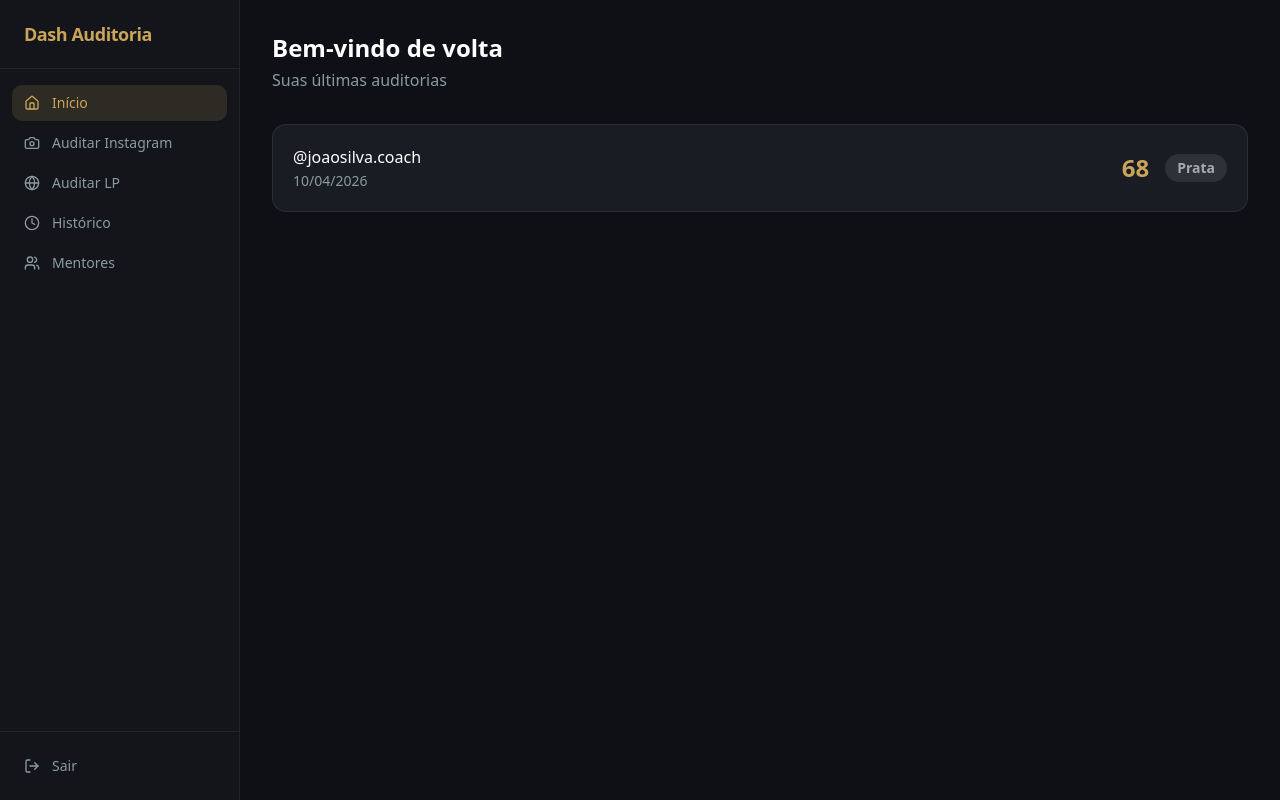
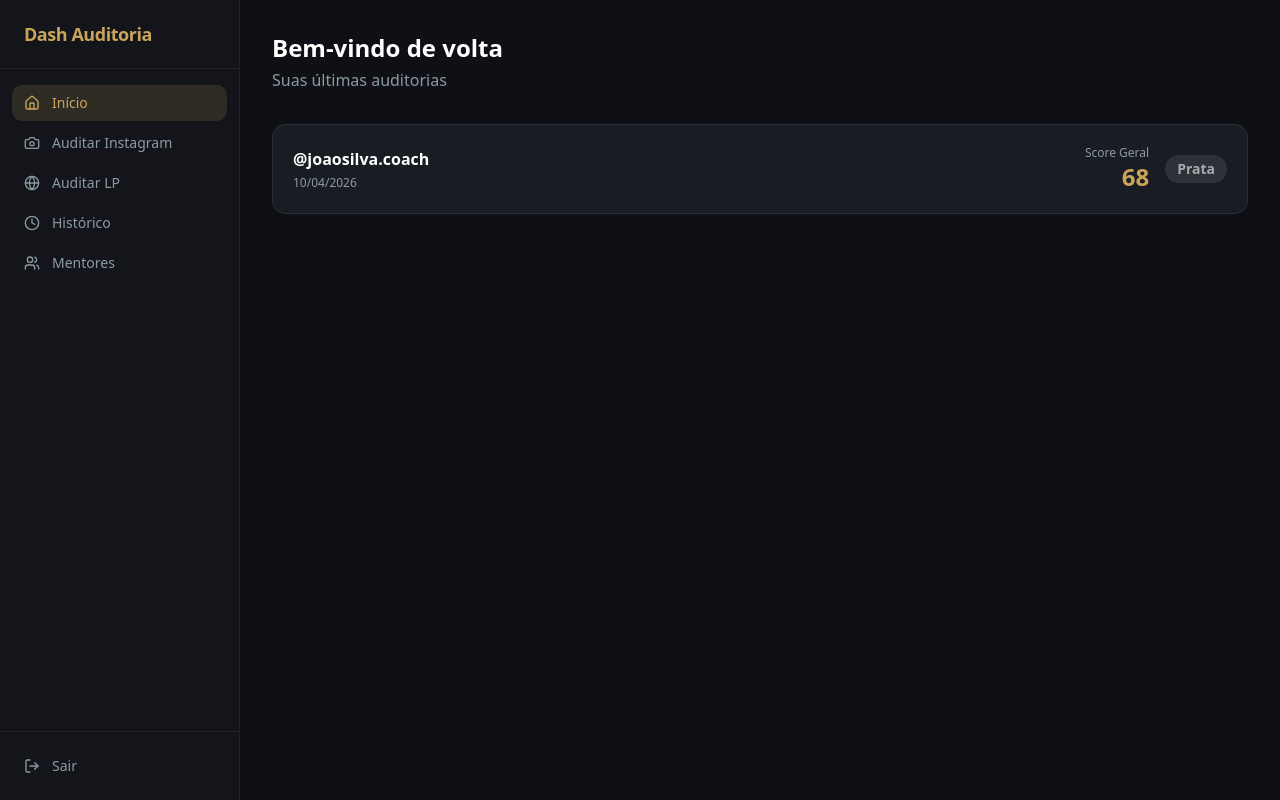
Before and after one commit to matheusuchoa-morf/dash-auditoria, a Next.js app: page / in a window 1280 px wide. Built offline with nearby package versions, Linux system fonts and the light colour scheme; no server answers.

Commit message:
fix: use AuditCard in home page, rename LayerScoreCardProps, remove redundant class

```diff
--- a/app/(dashboard)/page.tsx
+++ b/app/(dashboard)/page.tsx
@@ -1,5 +1,5 @@
 import { db } from '@/lib/db'
-import { TierBadge } from '@/components/audit/TierBadge'
+import { AuditCard } from '@/components/audit/AuditCard'
 import { cookies } from 'next/headers'
 import Link from 'next/link'
 
@@ -23,22 +23,7 @@ export default async function HomePage() {
       ) : (
         <div className="grid gap-4">
           {audits.map(audit => (
-            <Link
-              key={audit.id}
-              href={`/auditoria/instagram/${audit.id}`}
-              className="bg-aud-bg-card border border-white/8 rounded-xl p-5 flex items-center justify-between hover:border-aud-gold/30 transition-colors"
-            >
-              <div>
-                <p className="font-medium text-white">@{audit.instagramHandle}</p>
-                <p className="text-aud-text-subtle text-sm mt-0.5">
-                  {audit.createdAt.toLocaleDateString('pt-BR')}
-                </p>
-              </div>
-              <div className="flex items-center gap-4">
-                <span className="text-2xl font-bold text-aud-gold">{audit.overallScore}</span>
-                <TierBadge tier={audit.tier} />
-              </div>
-            </Link>
+            <AuditCard key={audit.id} audit={audit} />
           ))}
         </div>
       )}
--- a/components/audit/AuditCard.tsx
+++ b/components/audit/AuditCard.tsx
@@ -6,7 +6,7 @@ export function AuditCard({ audit }: { audit: InstagramAudit }) {
   return (
     <Link
       href={`/auditoria/instagram/${audit.id}`}
-      className="bg-aud-bg-card border border-white/8 rounded-xl p-5 flex items-center justify-between hover:border-aud-gold/30 transition-colors block"
+      className="bg-aud-bg-card border border-white/8 rounded-xl p-5 flex items-center justify-between hover:border-aud-gold/30 transition-colors"
     >
       <div>
         <p className="font-semibold text-white">@{audit.instagramHandle}</p>
--- a/components/audit/LayerScore.tsx
+++ b/components/audit/LayerScore.tsx
@@ -1,4 +1,5 @@
-interface LayerScoreProps {
+// Display props extend the LayerScore data shape with label and expand toggle
+interface LayerScoreCardProps {
   label: string
   score: number
   maxScore: number
@@ -6,7 +7,7 @@ interface LayerScoreProps {
   expanded?: boolean
 }
 
-export function LayerScore({ label, score, maxScore, feedback, expanded = false }: LayerScoreProps) {
+export function LayerScore({ label, score, maxScore, feedback, expanded = false }: LayerScoreCardProps) {
   const pct = Math.round((score / maxScore) * 100)
   const color = pct >= 70 ? 'bg-aud-success' : pct >= 40 ? 'bg-aud-warning' : 'bg-aud-danger'
 
```
